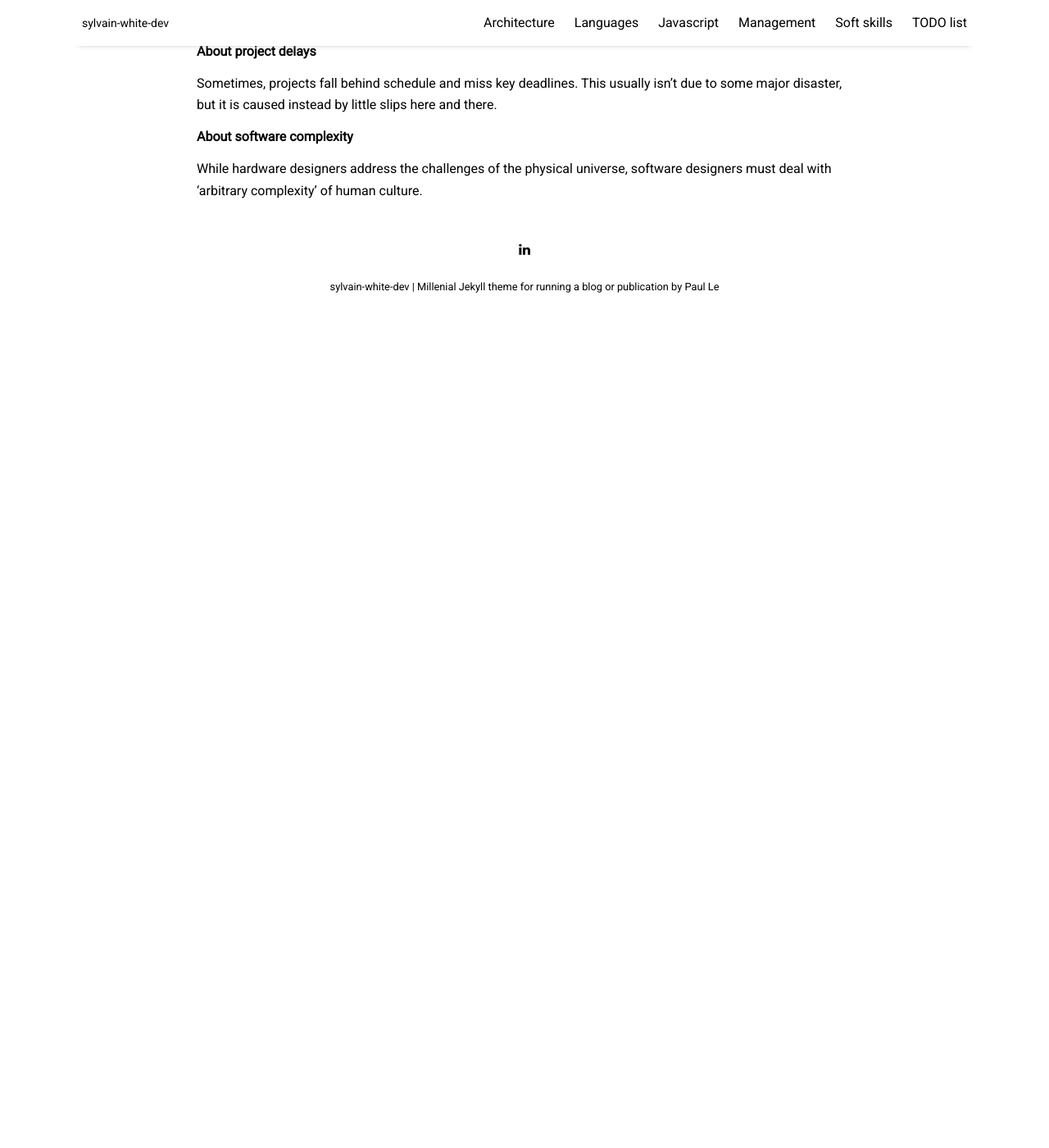
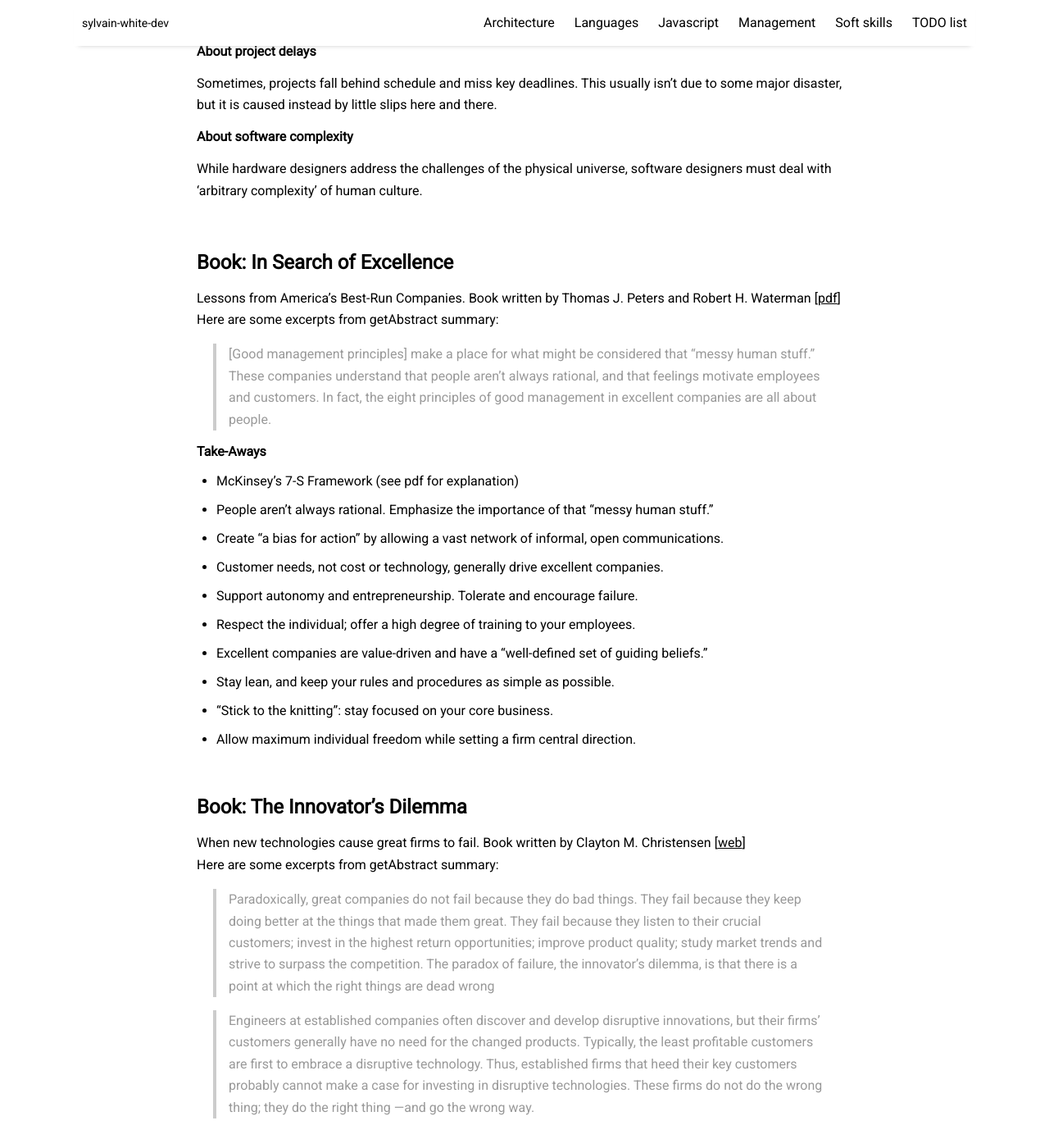
Before and after one commit to sylvainwhite/sylvain-white-dev, a Jekyll site: the page built from pages/management.md, in a window 1280 px wide and 1400 px high, scrolled down 6859 px. Shown: the whole window at 82% size. Built offline with Jekyll 4.4.1, drawn with Linux system fonts in a browser that asks for light colours; nearby versions of some CDN libraries; before the commit the page ends 7247 px from its top, so only the background shows below that; some of the changed text lies outside the part shown.

Commit message:
update management page

```diff
--- a/pages/management.md
+++ b/pages/management.md
@@ -8,12 +8,12 @@
 The signs you work for a factory and not for a software company caring about what they deliver.
 
 "12 Signs you're working in a Feature Factory" by John Cutler
-[pdf]({{ site.github.url }}/resources/12SignsYoureWorkingInAFeatureFactory.pdf){:target="_blank"}
-[web](https://hackernoon.com/12-signs-youre-working-in-a-feature-factory-44a5b938d6a2){:target="_blank"}
+[[pdf]({{ site.github.url }}/resources/12SignsYoureWorkingInAFeatureFactory.pdf){:target="_blank"}]
+[[web](https://hackernoon.com/12-signs-youre-working-in-a-feature-factory-44a5b938d6a2){:target="_blank"}]
 
 <br/>
 
-## Summary of the Lean Startup
+## Summary of the book Lean Startup
 
 Personal summary [pdf]({{ site.github.url }}/resources/summaryLeanStartup-protected.pdf){:target="_blank"} of the "Lean Startup" by Eric Ries, Crown Business ed., 2011.
 
@@ -40,7 +40,7 @@
 
 ## How to spot a failing project
 
-Excerpt from the nice article **How to spot a failing project** by Rick Cook [pdf]({{ site.github.url }}/resources/howToSpotAFailingProject.pdf){:target="_blank"} [web](https://www.cio.com/article/2438424/how-to-spot-a-failing-project.html){:target="_blank"}
+Excerpt from the nice article **How to spot a failing project** by Rick Cook [[pdf]({{ site.github.url }}/resources/howToSpotAFailingProject.pdf){:target="_blank"}] [[web](https://www.cio.com/article/2438424/how-to-spot-a-failing-project.html){:target="_blank"}]
 
 The most important early warning signs are intangibles.
 
@@ -57,7 +57,7 @@
 
 ## About Agile
 
-From 'A culture of fear' by Allen Holub, Software Development Times, April, 2006 [web](https://archive.org/details/sdtimes148/page/n23){:target="_blank"}. Two insightful quotes:
+From 'A culture of fear' by Allen Holub, Software Development Times, April, 2006 [[web](https://archive.org/details/sdtimes148/page/n23){:target="_blank"}]. Two insightful quotes:
 
 * On hideously complicated software
 > ObjectMentor’s Robert Martin, in his keynote, asked if anyone had ever had to work on a piece of code so hideously complicated that it took forever to get even a simple change to work? Everybody raised their hands. He then asked, “So, why did you write it that way?” which engendered a nervous laugh from most of the crowd.
@@ -128,7 +128,7 @@
 
 ## The Five Dysfunctions of a Team
 
-From getAbstract summary [web](https://johncollinscareerdevelopmentplan.weebly.com/uploads/2/4/4/0/24401899/the-five-dysfunctions-of-a-team-lencioni-en-38141.pdf){:target="_blank"} [pdf]({{ site.github.url }}/resources/fiveDysfunctionsOfATeam.pdf){:target="_blank"}
+From getAbstract summary [[web](https://johncollinscareerdevelopmentplan.weebly.com/uploads/2/4/4/0/24401899/the-five-dysfunctions-of-a-team-lencioni-en-38141.pdf){:target="_blank"}] [[pdf]({{ site.github.url }}/resources/fiveDysfunctionsOfATeam.pdf){:target="_blank"}]
 
 * The first pitfall is a lack of trust.
 * The second pitfall is a fear of confrontation.
@@ -138,9 +138,9 @@
 
 <br/>
 
-## The E-Myth Revisited
+## Book: The E-Myth Revisited
 
-Book by Micheal E. Gerber [web](https://www.samuelthomasdavies.com/book-summaries/business/the-e-myth-revisited/){:target="_blank"}
+Book by Micheal E. Gerber [[web](https://www.samuelthomasdavies.com/book-summaries/business/the-e-myth-revisited/){:target="_blank"}]
 
 The two principles I've noticed:
 
@@ -159,9 +159,9 @@
 
 <br/>
 
-## The Heart of Change
+## Book: The Heart of Change
 
-Book by John Kotter and Dan Cohen. From 'Executive books summary' [web](https://pdfs.semanticscholar.org/7eec/41cb1c0e5d717cebb2f0ea9d9721b5d7fae3.pdf){:target="_blank"} [pdf]({{ site.github.url }}/resources/theHeartOfChange.pdf){:target="_blank"}
+Book by John Kotter and Dan Cohen. From 'Executive books summary' [[web](https://pdfs.semanticscholar.org/7eec/41cb1c0e5d717cebb2f0ea9d9721b5d7fae3.pdf){:target="_blank"}] [[pdf]({{ site.github.url }}/resources/theHeartOfChange.pdf){:target="_blank"}]
 
 1. Create a sense of urgency so that people start telling each other “Let’s go, we need to change things!”
 2. Pull together a guiding team powerful enough to guide a big change.
@@ -209,7 +209,7 @@
 
 <br/>
 
-## The Mythical Man-Month
+## Book: The Mythical Man-Month
 
 Some takeaways from the classic book ([web](https://en.wikipedia.org/wiki/The_Mythical_Man-Month){:target="_blank"})
 
@@ -227,3 +227,48 @@
 
 While hardware designers address the challenges of the physical universe,
 software designers must deal with 'arbitrary complexity' of human culture.
+
+<br/>
+
+## Book: In Search of Excellence
+
+Lessons from America's Best-Run Companies. Book written by Thomas J. Peters and Robert H. Waterman
+[[pdf]({{ site.github.url }}/resources/inSearchOfExcellenceBookSummary-protected.pdf){:target="_blank"}]
+Here are some excerpts from getAbstract summary:
+
+> [Good management principles] make a place for what might be considered that “messy human stuff.” These companies understand that people aren’t always rational, and that feelings motivate employees and customers. In fact, the eight principles of good management in excellent companies are all about people.
+
+#### Take-Aways
+
+* McKinsey’s 7-S Framework (see pdf for explanation)
+* People aren’t always rational. Emphasize the importance of that “messy human stuff.”
+* Create “a bias for action” by allowing a vast network of informal, open communications.
+* Customer needs, not cost or technology, generally drive excellent companies.
+* Support autonomy and entrepreneurship. Tolerate and encourage failure.
+* Respect the individual; offer a high degree of training to your employees.
+* Excellent companies are value-driven and have a “well-defined set of guiding beliefs.”
+* Stay lean, and keep your rules and procedures as simple as possible.
+* “Stick to the knitting”: stay focused on your core business.
+* Allow maximum individual freedom while setting a firm central direction.
+
+
+<br/>
+
+## Book: The Innovator's Dilemma
+
+When new technologies cause great firms to fail. Book written by Clayton M. Christensen [[web](https://en.wikipedia.org/wiki/The_Innovator%27s_Dilemma){:target="_blank"}]
+<br/>Here are some excerpts from getAbstract summary:
+
+> Paradoxically, great companies do not fail because they do bad things. They fail because
+they keep doing better at the things that made them great. They fail because they listen
+to their crucial customers; invest in the highest return opportunities; improve product
+quality; study market trends and strive to surpass the competition. The paradox of
+failure, the innovator’s dilemma, is that there is a point at which the right things are
+dead wrong
+
+> Engineers at established companies often discover and develop disruptive innovations,
+but their firms’ customers generally have no need for the changed products. Typically, the
+least profitable customers are first to embrace a disruptive technology. Thus, established
+firms that heed their key customers probably cannot make a case for investing in
+disruptive technologies. These firms do not do the wrong thing; they do the right thing
+—and go the wrong way.
```
Also changed, not shown: 1 other file.
